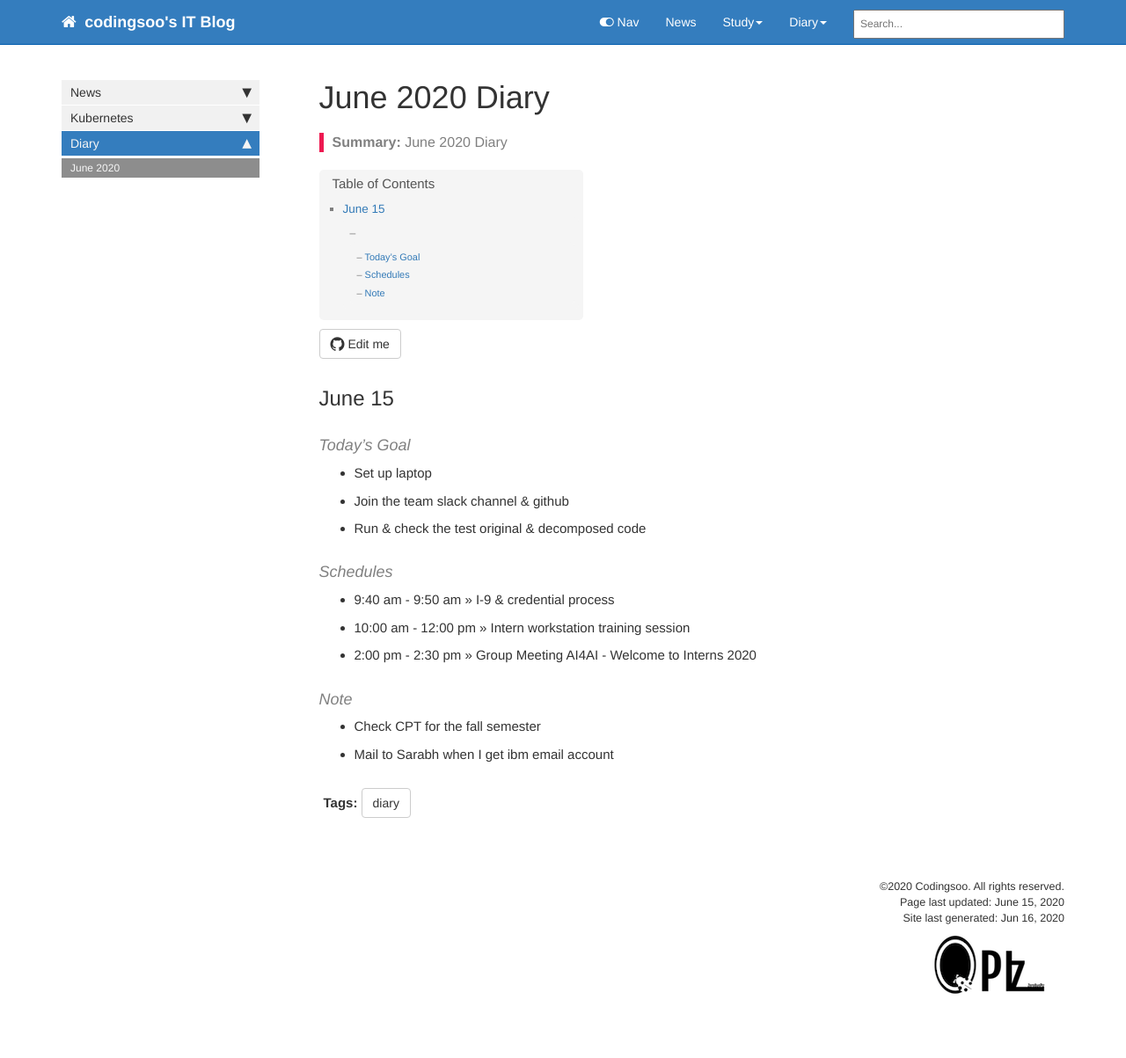
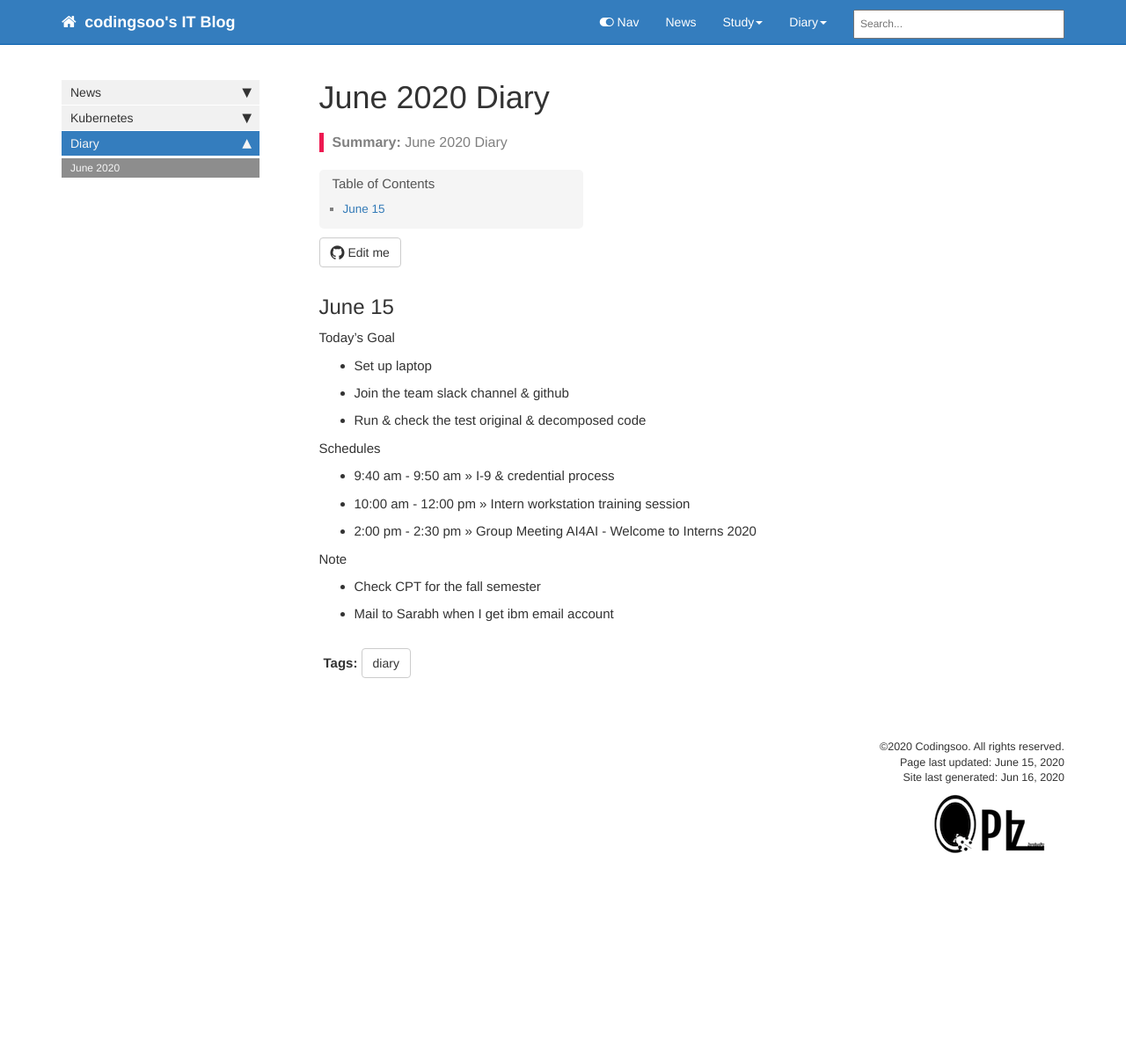
Before and after one commit to codingsoo/codingsoo.github.io1, a Jekyll site: the page built from pages/diary/june-2020.md, in a window 1280 px wide. Shown: the whole page at 88% size. Built offline with Jekyll 4.4.1, drawn with Linux system fonts in a browser that asks for light colours; nearby versions of some CDN libraries; comment, search, counter and statistics services are not loaded; after the commit the page ends 1043 px from its top, so only the background shows below that.

Commit message:
diary test2

```diff
--- a/pages/diary/june-2020.md
+++ b/pages/diary/june-2020.md
@@ -11,19 +11,19 @@ folder: diary
 
 ## June 15
 
-#### Today's Goal
+Today's Goal
 
 - Set up laptop
 - Join the team slack channel & github
 - Run & check the test original & decomposed code
 
-#### Schedules
+Schedules
 
 - 9:40 am - 9:50 am >> I-9 & credential process
 - 10:00 am - 12:00 pm >> Intern workstation training session
 - 2:00 pm - 2:30 pm >> Group Meeting AI4AI - Welcome to Interns 2020
 
-#### Note
+Note
 
 - Check CPT for the fall semester
 - Mail to Sarabh when I get ibm email account
```
